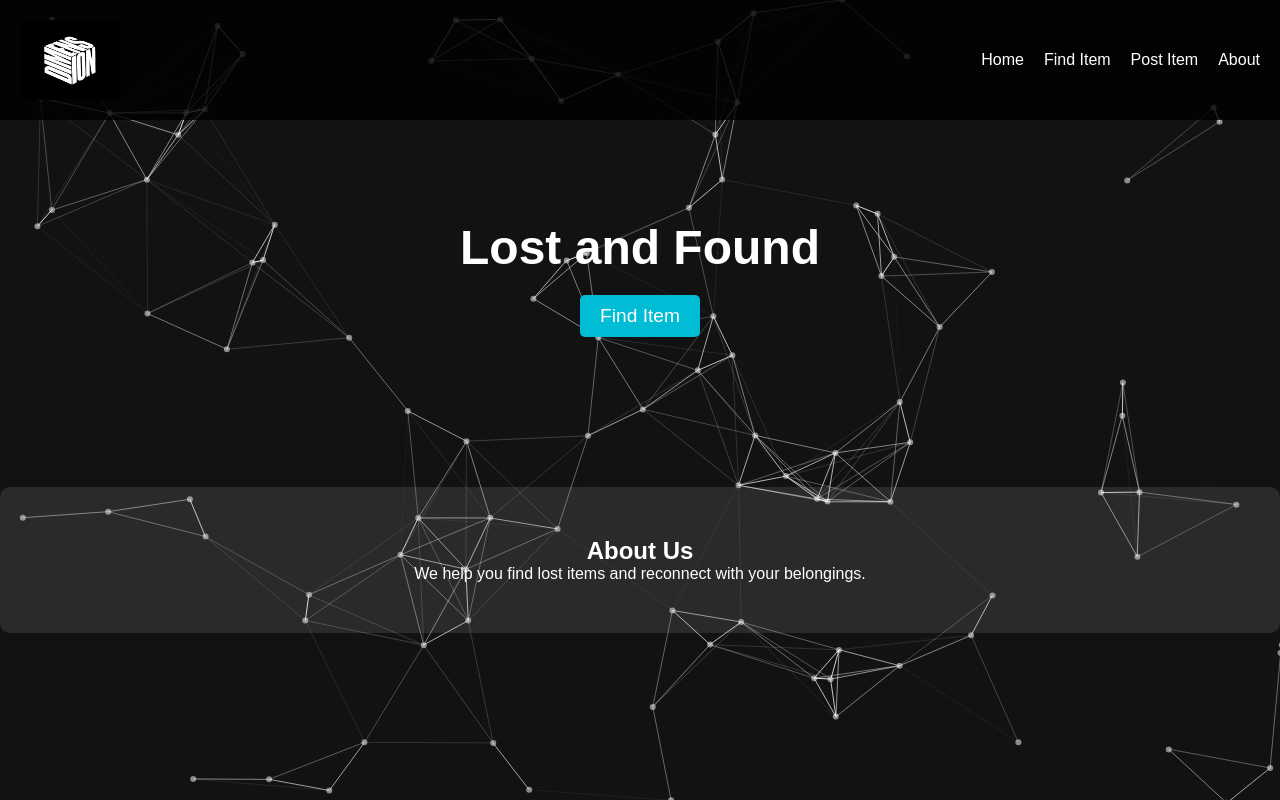
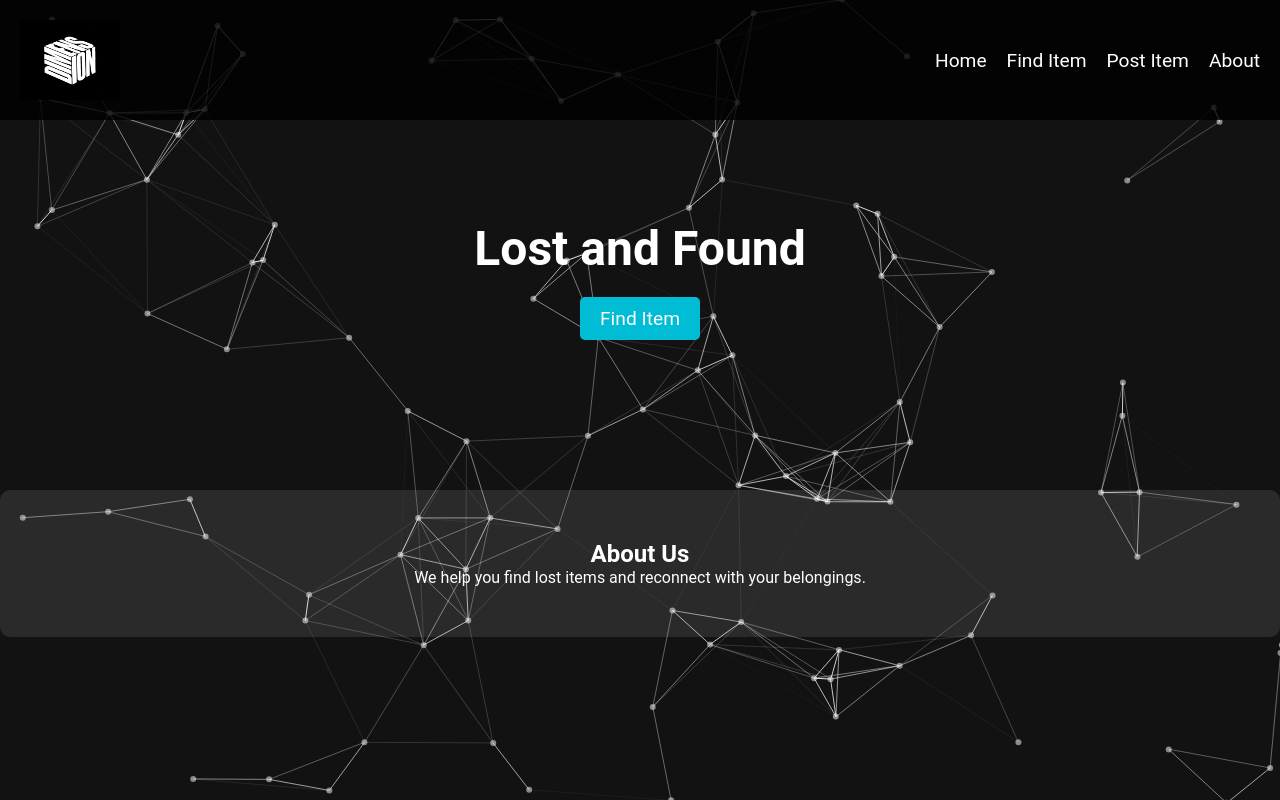
Before and after one commit to isdc-sahyadri/Spaghetti, a Django app: page / in a window 1280 px wide. Run offline with Django 5.2, Linux system fonts and the light colour scheme.

```diff
--- a/lostandfound/l_f/templates/l_f/about_page.html
+++ b/lostandfound/l_f/templates/l_f/about_page.html
@@ -10,7 +10,7 @@
             margin: 0;
             padding: 0;
             box-sizing: border-box;
-            font-family: Arial, sans-serif;
+            font-family: 'Roboto', sans-serif;
         }
         body {
             background-color: #121212;
@@ -39,10 +39,12 @@
         nav ul li a {
             text-decoration: none;
             color: white;
-            transition: 0.3s;
+            font-size: 1.2rem;
+            transition: color 0.3s, transform 0.3s;
         }
         nav ul li a:hover {
             color: #00bcd4;
+            transform: scale(1.1);
         }
         .hero {
             margin-top: 120px;
--- a/lostandfound/l_f/templates/l_f/find_item.html
+++ b/lostandfound/l_f/templates/l_f/find_item.html
@@ -36,11 +36,14 @@
         nav ul li a {
             text-decoration: none;
             color: white;
-            transition: 0.3s;
+            transition: color 0.3s, transform 0.3s;
+            font-size: 1.2rem;
+            font-family: 'Roboto', sans-serif;
         }
 
         nav ul li a:hover {
             color: #00bcd4;
+            transform: scale(1.1);
         }
 
 
--- a/lostandfound/l_f/templates/l_f/home.html
+++ b/lostandfound/l_f/templates/l_f/home.html
@@ -10,7 +10,7 @@
             margin: 0;
             padding: 0;
             box-sizing: border-box;
-            font-family: Arial, sans-serif;
+            font-family: 'Roboto', sans-serif;
         }
         body {
             background-color: #121212;
@@ -39,10 +39,12 @@
         nav ul li a {
             text-decoration: none;
             color: white;
-            transition: 0.3s;
+            font-size: 1.2rem;
+            transition: 0.3s,transform 0.3s ease;
         }
         nav ul li a:hover {
             color: #00bcd4;
+            transform: scale(1.1);
         }
         .hero {
             margin-top: 120px;
--- a/lostandfound/l_f/templates/l_f/post_item.html
+++ b/lostandfound/l_f/templates/l_f/post_item.html
@@ -10,7 +10,7 @@
             margin: 0;
             padding: 0;
             box-sizing: border-box;
-            font-family: 'Poppins', sans-serif;
+            font-family: 'Roboto', sans-serif;
         }
         body {
             background-color: #121212;
@@ -40,10 +40,12 @@
         nav ul li a {
             text-decoration: none;
             color: white;
-            transition: 0.3s;
+            font-size: 1.2rem;
+            transition: color 0.3s, transform 0.3s;
         }
         nav ul li a:hover {
             color: #00bcd4;
+            transform: scale(1.1);
         }
         .menu-container {
             background: none;
```
